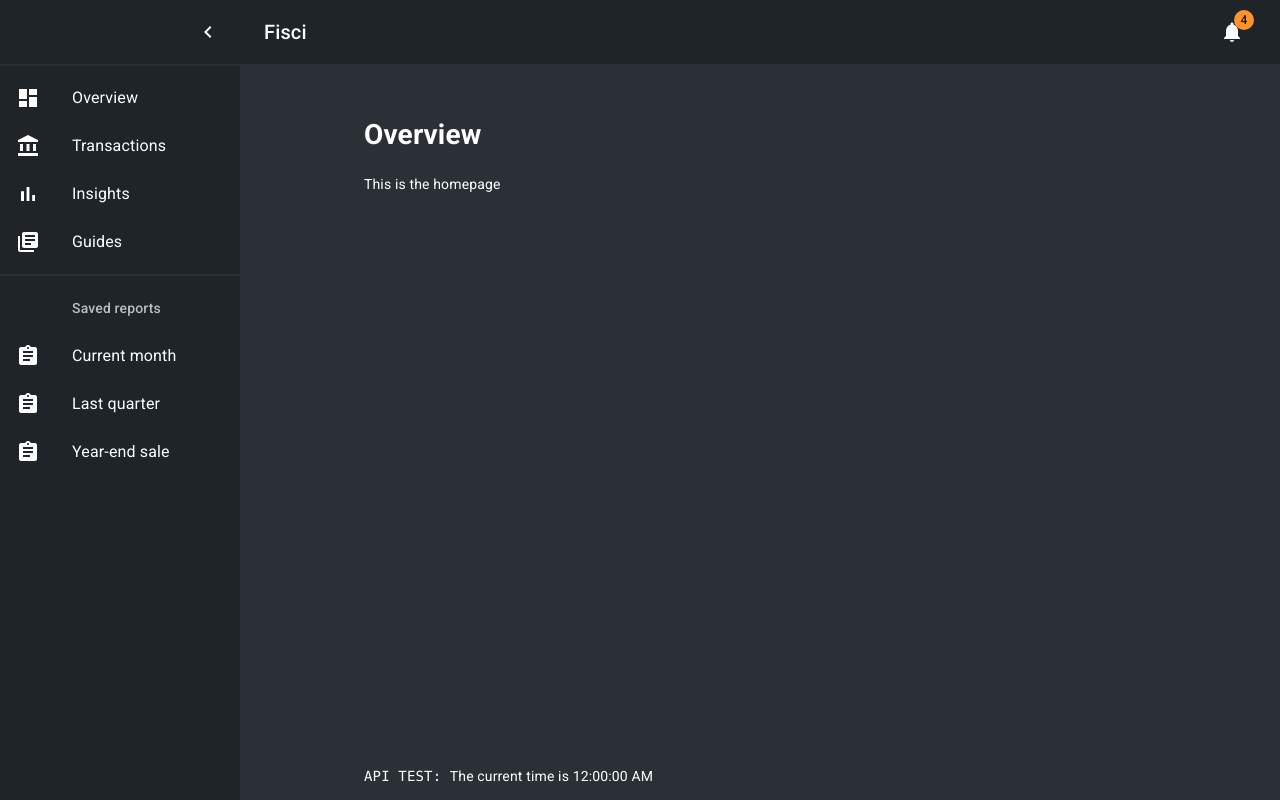
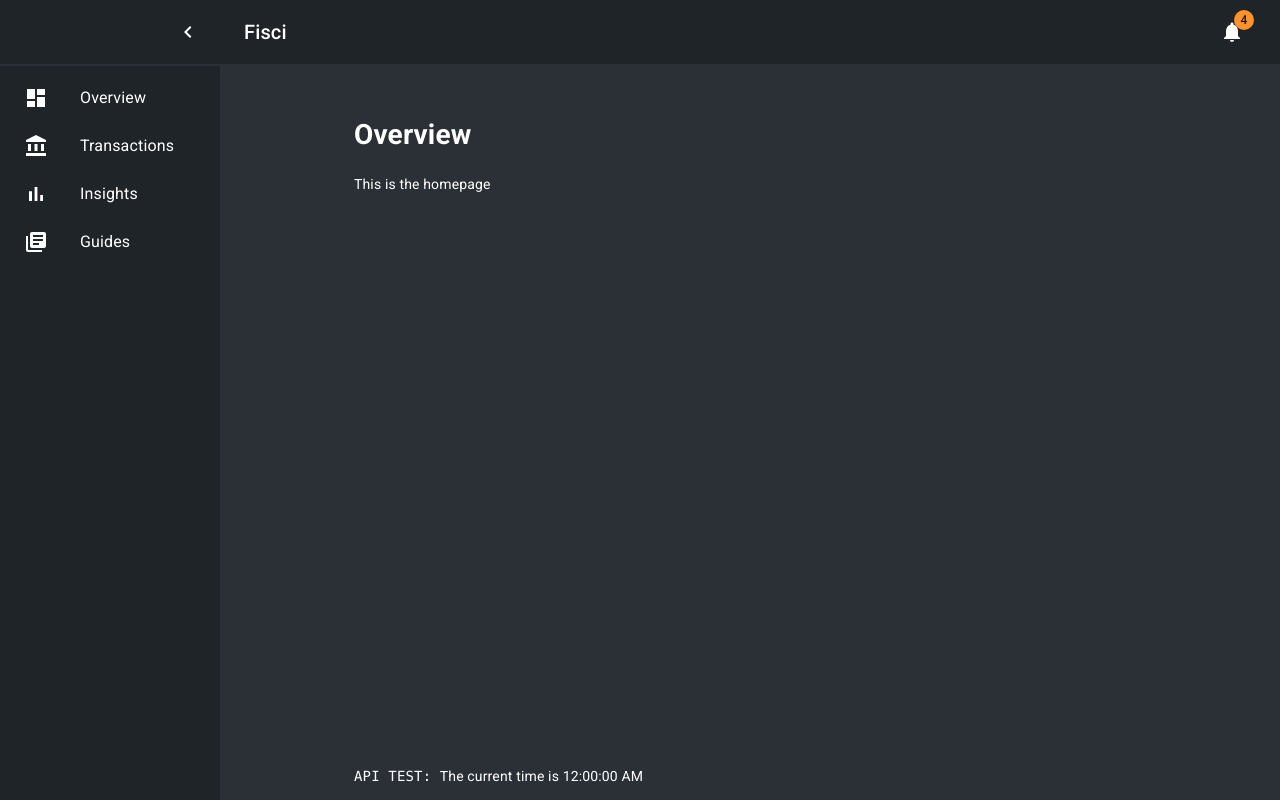
Before and after one commit to sudotensor/fisci, a React (Create React App) app: page / in a window 1280 px wide. Built offline with nearby package versions, Linux system fonts and the light colour scheme; no server answers.

Commit message:
Update sidebar styling

```diff
--- a/src/App.tsx
+++ b/src/App.tsx
@@ -39,9 +39,9 @@ import fire from "./firebase";
 import "firebase/auth";
 
 // Misc.
-import { mainListItems, secondaryListItems } from "./listItems";
+import { mainListItems } from "./listItems";
 
-const drawerWidth = 240;
+const drawerWidth = 220;
 const useStyles = makeStyles((theme) => ({
   root: {
     display: "flex",
@@ -227,8 +227,6 @@ function App() {
               </div>
               <Divider className={classes.divider} />
               <List>{mainListItems}</List>
-              <Divider className={classes.divider} />
-              <List>{secondaryListItems}</List>
             </Drawer>
             <main className={classes.content}>
               <div className={classes.appBarSpacer} />
--- a/src/listItems.tsx
+++ b/src/listItems.tsx
@@ -12,25 +12,40 @@ import { Link } from "react-router-dom";
 
 export const mainListItems = (
   <div>
-    <ListItem button component={Link} to={"/"}>
+    <ListItem button component={Link} to={"/"} style={{ paddingLeft: 24 }}>
       <ListItemIcon>
         <DashboardIcon fill="white" />
       </ListItemIcon>
       <ListItemText primary="Overview" />
     </ListItem>
-    <ListItem button component={Link} to={"/transactions"}>
+    <ListItem
+      button
+      component={Link}
+      to={"/transactions"}
+      style={{ paddingLeft: 24 }}
+    >
       <ListItemIcon>
         <BankIcon />
       </ListItemIcon>
       <ListItemText primary="Transactions" />
     </ListItem>
-    <ListItem button component={Link} to={"/insights"}>
+    <ListItem
+      button
+      component={Link}
+      to={"/insights"}
+      style={{ paddingLeft: 24 }}
+    >
       <ListItemIcon>
         <BarChartIcon />
       </ListItemIcon>
       <ListItemText primary="Insights" />
     </ListItem>
-    <ListItem button component={Link} to={"/guides"}>
+    <ListItem
+      button
+      component={Link}
+      to={"/guides"}
+      style={{ paddingLeft: 24 }}
+    >
       <ListItemIcon>
         <LibraryIcon />
       </ListItemIcon>
```
